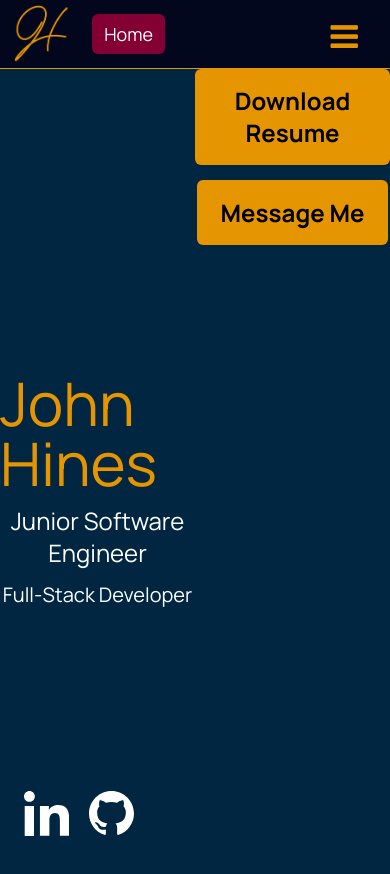
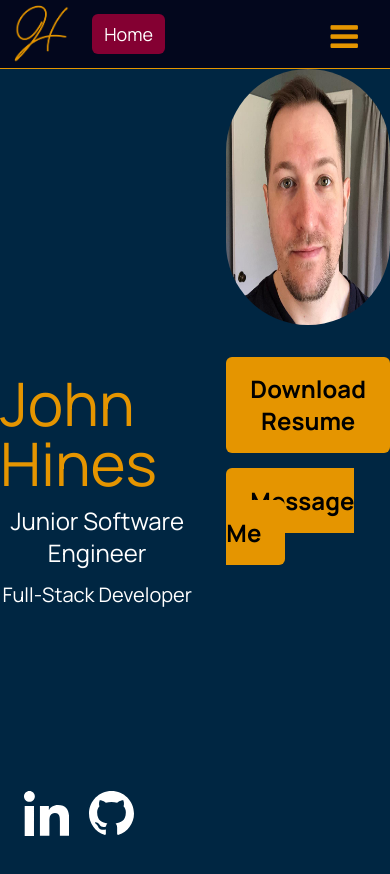
Before and after one commit to SanctusFides/portfolio, a Vue app: page / in a window 390 px wide. Shown: the top 874 px of the page. Built offline with nearby package versions, Linux system fonts and the light colour scheme.

Commit message:
Added image element to homeview

```diff
--- a/src/views/HomeView.vue
+++ b/src/views/HomeView.vue
@@ -3,20 +3,21 @@
   import Footer from '../components/Footer.vue';
   import ResumeButton from '../components/ResumeButton.vue';
   import ContactButton from '../components/ContactButton.vue';
+  import image from '@/assets/img/john.jpg';
 
 </script>
 
 <template>
   <Navbar />
   <section class="@container bg-jblue h-screen font-manrope text-white flex">
-    <div class="flex flex-col @sm:flex-row w-full sm:h-full">
-      <div class="flex flex-col justify-center items-center flex-1 gap-3 sm:gap-6">
+    <div class="flex flex-col @sm:flex-row gap-8 sm:gap-0 w-full sm:h-full">
+      <div class="flex flex-col justify-center items-center sm:flex-1 gap-3 sm:gap-6">
         <h1 class="text-6xl sm:text-9xl text-jyellow">John Hines</h1>
         <p class="text-2xl sm:text-4xl text-center">Junior Software Engineer</p>
         <p class="text-xl sm:text-2xl">Full-Stack Developer</p>
       </div>
       <div class="flex flex-col gap-8 sm:justify-center items-center flex-1">
-
+        <img class="rounded-full h-64 sm:h-96" :src="image" alt="image of John Hines" />
         <ResumeButton />
         <ContactButton />
       </div>
```
Also changed, not shown: src/assets/img/john.jpg (renamed from src/assets/img/158612233_10158040795577709_4709025618343331698_n.jpg).
